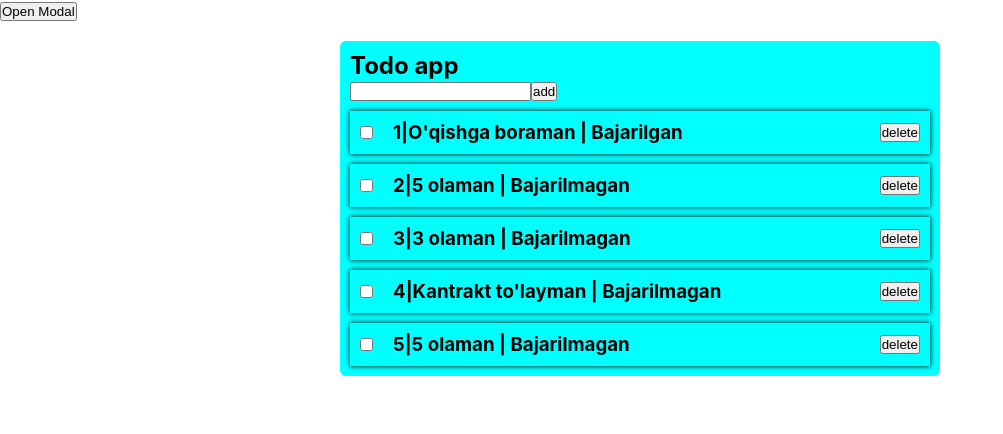
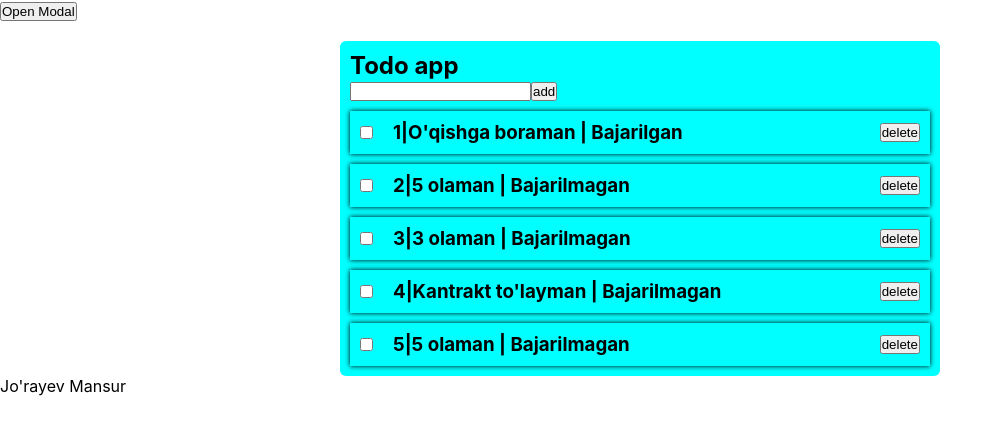
Before and after one commit to Diyorbek-Sobirov/react-app, a React (Create React App) app: page / in a window 1280 px wide. Shown: the top 434 px of the page, without its empty margins (0-1003 px from the left). Built offline with nearby package versions, Linux system fonts and the light colour scheme.

Commit message:
added myself component

```diff
--- a/src/App.jsx
+++ b/src/App.jsx
@@ -2,6 +2,7 @@ import { useState } from 'react';
 import './App.scss';
 import TodoList from './Components/TodoList/TodoList';
 import Modal from './Components/Modal/Modal';
+import MJurayev from './Components/MJurayev/MJurayev';
 function App() {
   const [open, setOpen] = useState(false)
   const handleClick = () => {
@@ -12,8 +13,7 @@ function App() {
       <button onClick={handleClick} >Open Modal</button>
       <Modal setIsOpen={setOpen} isOpen={open} />
       <TodoList />
-
-
+      <MJurayev />
     </div>
   );
 }
--- /dev/null
+++ b/src/Components/MJurayev/MJurayev.jsx
@@ -0,0 +1,11 @@
+import React from 'react';
+
+const MJurayev = () => {
+    return (
+        <div>
+            Jo'rayev Mansur
+        </div>
+    );
+}
+
+export default MJurayev;
```
